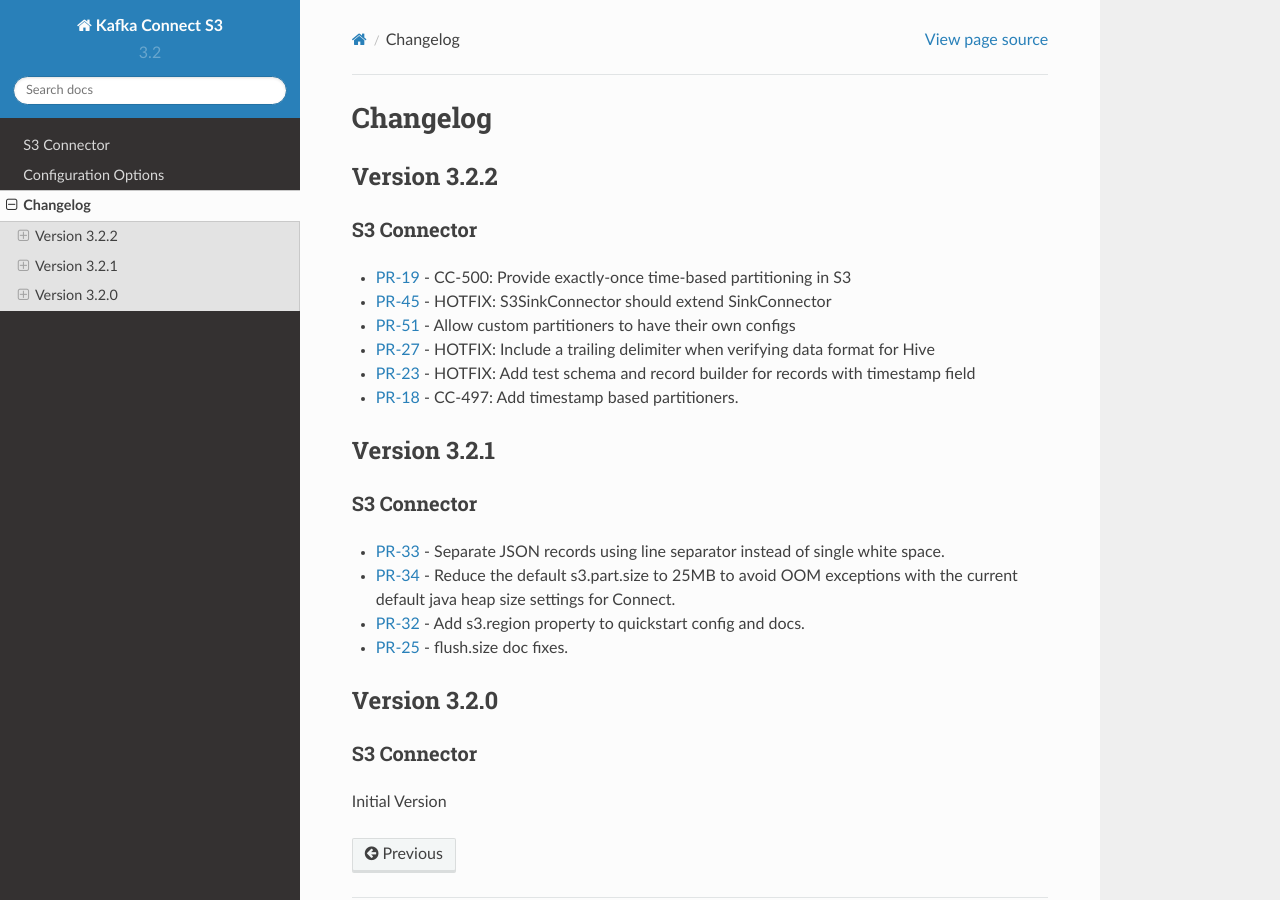
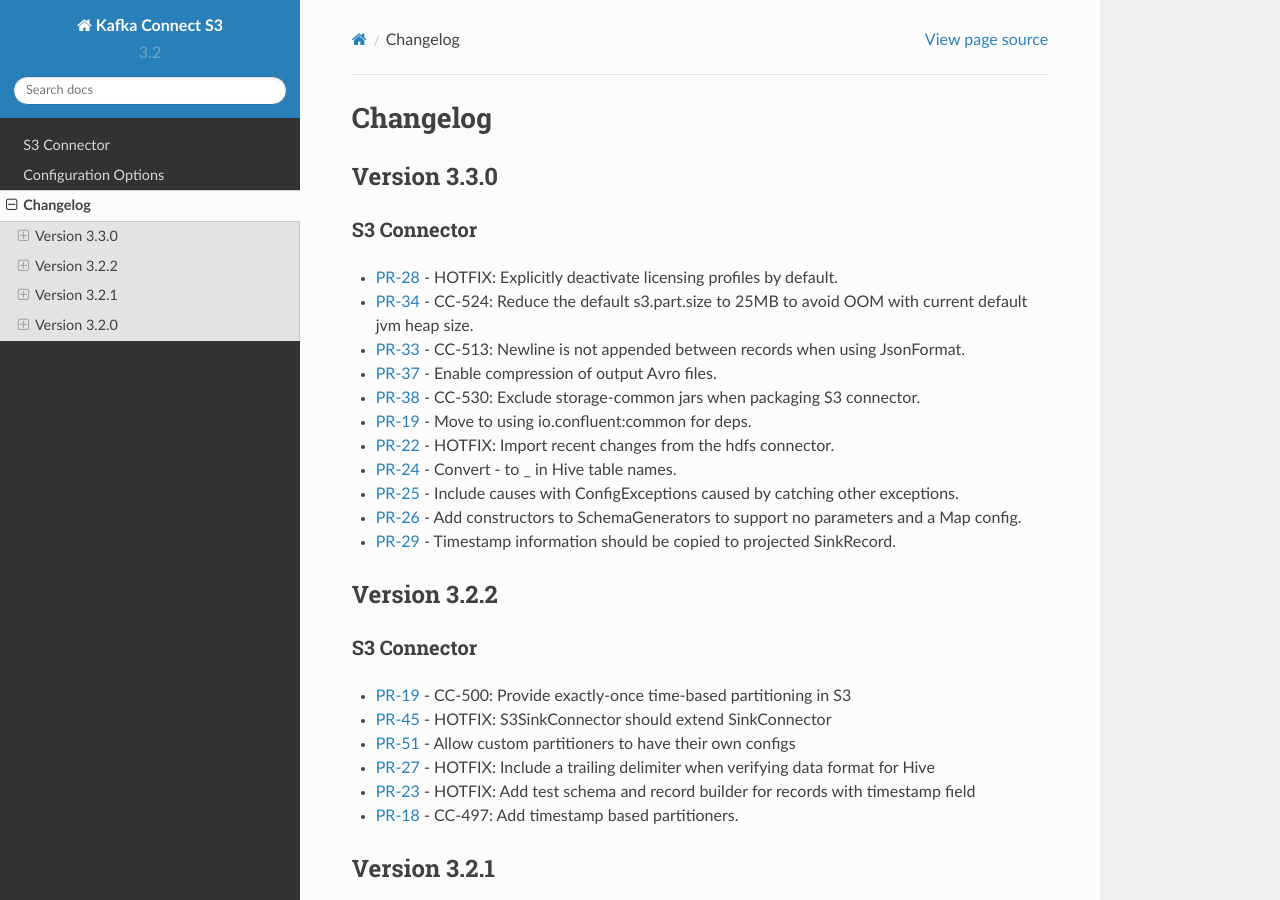
Before and after one commit to confluentinc/kafka-connect-storage-cloud, a Sphinx documentation site: the page built from kafka-connect-s3/docs/changelog.rst, in a window 1280 px wide and 900 px high. Built offline with Sphinx 7.4.7 and the Read the Docs theme 2.0.0, drawn with Linux system fonts in a browser that asks for light colours.

Commit message:
CC-788: 3.3.0-changelog

```diff
--- a/kafka-connect-s3/docs/changelog.rst
+++ b/kafka-connect-s3/docs/changelog.rst
@@ -2,6 +2,24 @@
 
 Changelog
 =========
+
+Version 3.3.0
+-------------
+
+S3 Connector
+~~~~~~~~~~~~~~
+
+* `PR-28 <https://github.com/confluentinc/kafka-connect-storage-cloud/pull/28>`_ - HOTFIX: Explicitly deactivate licensing profiles by default.
+* `PR-34 <https://github.com/confluentinc/kafka-connect-storage-cloud/pull/34>`_ - CC-524: Reduce the default s3.part.size to 25MB to avoid OOM with current default jvm heap size.
+* `PR-33 <https://github.com/confluentinc/kafka-connect-storage-cloud/pull/33>`_ - CC-513: Newline is not appended between records when using JsonFormat.
+* `PR-37 <https://github.com/confluentinc/kafka-connect-storage-cloud/pull/37>`_ - Enable compression of output Avro files.
+* `PR-38 <https://github.com/confluentinc/kafka-connect-storage-cloud/pull/38>`_ - CC-530: Exclude storage-common jars when packaging S3 connector.
+* `PR-19 <https://github.com/confluentinc/kafka-connect-storage-common/pull/19>`_ - Move to using io.confluent:common for deps.
+* `PR-22 <https://github.com/confluentinc/kafka-connect-storage-common/pull/22>`_ - HOTFIX: Import recent changes from the hdfs connector.
+* `PR-24 <https://github.com/confluentinc/kafka-connect-storage-common/pull/24>`_ - Convert - to _ in Hive table names.
+* `PR-25 <https://github.com/confluentinc/kafka-connect-storage-common/pull/25>`_ - Include causes with ConfigExceptions caused by catching other exceptions.
+* `PR-26 <https://github.com/confluentinc/kafka-connect-storage-common/pull/26>`_ - Add constructors to SchemaGenerators to support no parameters and a Map config.
+* `PR-29 <https://github.com/confluentinc/kafka-connect-storage-common/pull/29>`_ - Timestamp information should be copied to projected SinkRecord.
 
 Version 3.2.2
 -------------
```
